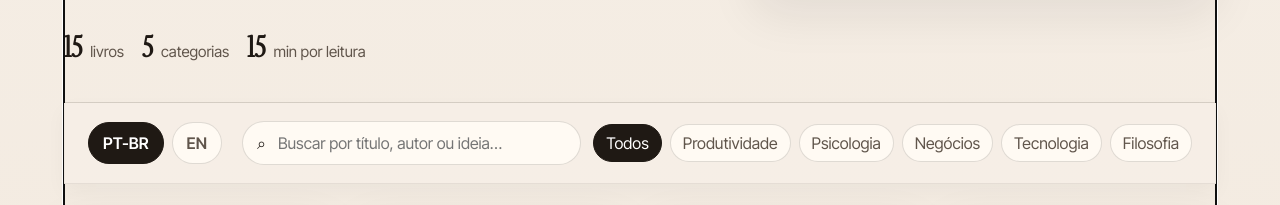
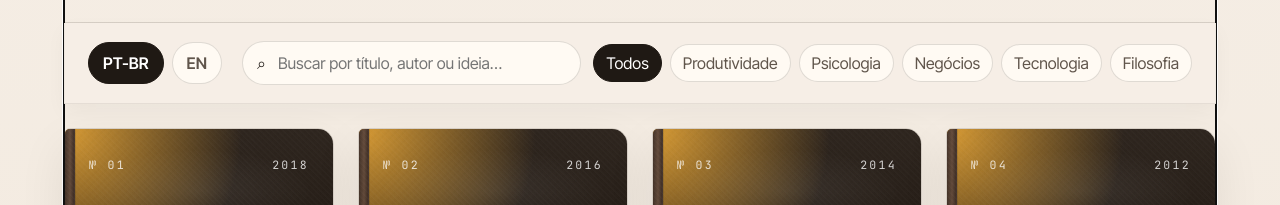
Before and after one commit to 15min-read/15min-read.github.io, a website with bundled scripts: page index.html in a window 1280 px wide. Shown: the part 370-575 px from the top of the page. Built offline with nearby package versions, Linux system fonts and the light colour scheme.

Commit message:
Reduce main-content padding-top

```diff
--- a/styles.css
+++ b/styles.css
@@ -58,7 +58,7 @@ img {
 }
 
 .main-content {
-  padding: 120px 0 0;
+  padding: 40px 0 0;
 }
 
 .hero-section {
```
